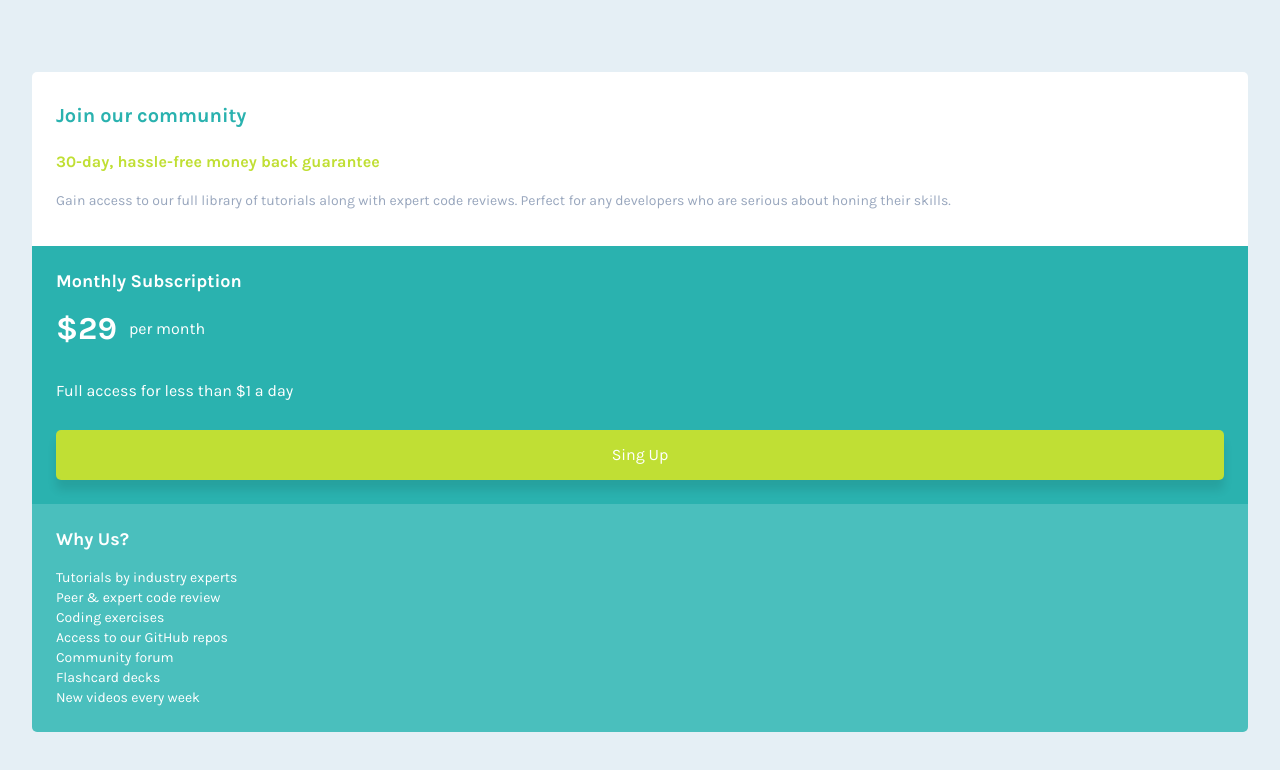
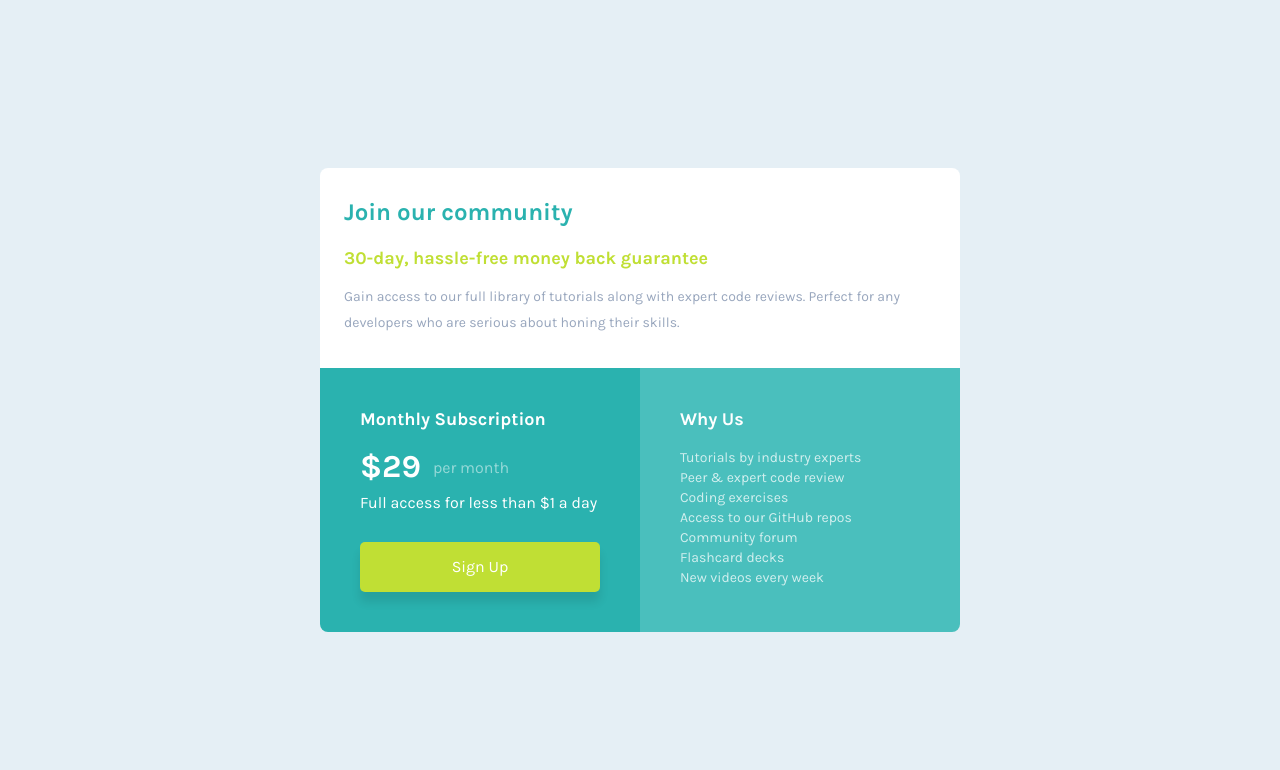
Before and after one commit to marialves22/Price-Component, a plain HTML site: page index.html in a window 1280 px wide. Drawn offline with Linux system fonts and the light colour scheme.

Commit message:
Terminei.

```diff
--- a/css/main.css
+++ b/css/main.css
@@ -24,7 +24,8 @@
     padding: 1.5rem;
 }
 
-.esquerda p {
+.esquerda > p {
+    /* >: selecionar p que é filho direto da seção esquerda. */
     color: #FFF;
     line-height: 1.625rem;
     margin-bottom: 1.625rem;
@@ -39,7 +40,7 @@
 
 .esquerda .second {
     color: #FFF;
-    opacity: 0.5rem;
+    opacity: 0.5;
 }
 
 .esquerda #div_esquerda {
@@ -72,5 +73,5 @@
     line-height: 1.25rem;
     font-size: 0.875rem;
     color: #FFF;
-    opacity: 0.75rem;
+    opacity: 0.75;
 }
--- /dev/null
+++ b/css/responsivity.css
@@ -0,0 +1,45 @@
+@media (min-width: 650px) {
+    .inferior {
+        display: flex;
+    }
+
+    .esquerda,
+    .direita {
+        width: 100%;
+        padding: 2.5rem;
+    }
+
+    main {
+        width: 40rem;
+        padding: 0;
+    }
+
+    body {
+        min-height: 100vh;
+        display: flex;
+        justify-content: center;
+        align-items: center;
+    }
+
+    .superior {
+        border-top-left-radius: 0.5rem;
+        border-top-right-radius: 0.5rem;
+    }
+
+    h1 {
+        font-size: 1.5rem;
+    }
+
+    .superior .first {
+        font-size: 1.125rem;
+    }
+
+    .esquerda {
+        border-bottom-left-radius: 0.5rem;
+    }
+
+    .direita {
+        border-bottom-left-radius: 0;
+        border-bottom-right-radius: 0.5rem;
+    }
+}
--- a/index.html
+++ b/index.html
@@ -29,11 +29,11 @@
                 </div>
 
                 <p>Full access for less than $1 a day</p>
-                <button>Sing Up</button>
+                <button>Sign Up</button>
             </section>
 
             <section class="direita">
-                <h2>Why Us?</h2>
+                <h2>Why Us</h2>
                 <p>Tutorials by industry experts</p>
                 <p>Peer & expert code review</p>
                 <p>Coding exercises</p>
--- a/style.css
+++ b/style.css
@@ -1,3 +1,4 @@
 @import './css/global.css';
 @import './css/colors.css';
 @import './css/main.css';
+@import './css/responsivity.css';
```
